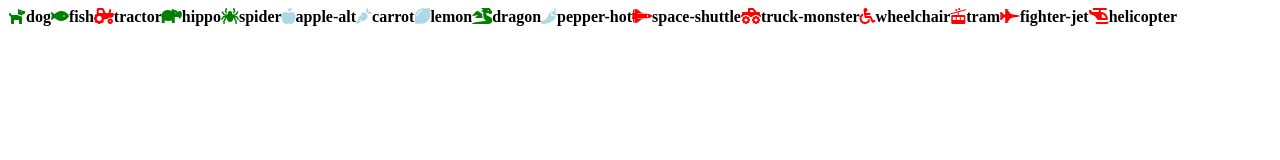
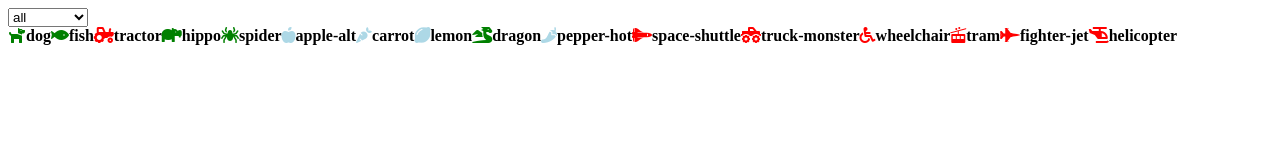
Before and after one commit to Alessio-source/js-es6-icons, a plain HTML site: page index.html in a window 1280 px wide. Drawn offline with nearby package versions, Linux system fonts and the light colour scheme.

Commit message:
milestone 3

```diff
--- a/index.html
+++ b/index.html
@@ -13,6 +13,9 @@
   </head>
   <body>
 
+    <select class="select" name="">
+      <option value="">all</option>
+    </select>
     <div class="icons"></div>
 
   </body>
--- a/js/script.js
+++ b/js/script.js
@@ -7,6 +7,11 @@
 // milestone 2:
 // definire un array di colori e associare ad ogni tipo di icona un colore.
 // Visualizzare le icone di colore diverso in base al tipo.
+
+// milestone 3:
+// aggiungere una select per filtrare le icone in base al tipo.
+// Popolare le options della select dinamicamente e, ogni volta che cambia il
+// valore selezionato, visualizzare le icone corrispondenti.
 
 $(document).ready(
   function() {
@@ -110,18 +115,26 @@ $(document).ready(
       },
     ];
 
-    const colors = ["green", "red", "lightblue"]
+    const colors = ["green", "red", "lightblue"];
 
     colorsForType(icons, colors);
     printIcons(icons);
+    selectTypes(icons);
 
-    console.log(icons);
+    $(".select").change(
+      function() {
+        const filteredIcons = icons.filter((element) => { return element.type == $(this).val()});
+        printIcons(filteredIcons);
+      }
+    );
+
   }
 );
 
 function printIcons(array) {
 
   let htmlElement = $(".icons");
+  htmlElement.html("");
 
   array.forEach(
     function(element, index){
@@ -144,3 +157,19 @@ function colorsForType(array, colorArray) {
     }
   );
 }
+
+function selectTypes(array) {
+
+  let selectElement = $(".select");
+  let types = [];
+
+  array.forEach(
+    function(element, index) {
+      var type = element.type;
+      if (!(types.includes(type))) {
+        types.push(element.type);
+        selectElement.append(`<option value="${type}">${type}</option>`)
+      }
+    }
+  );
+}
```
